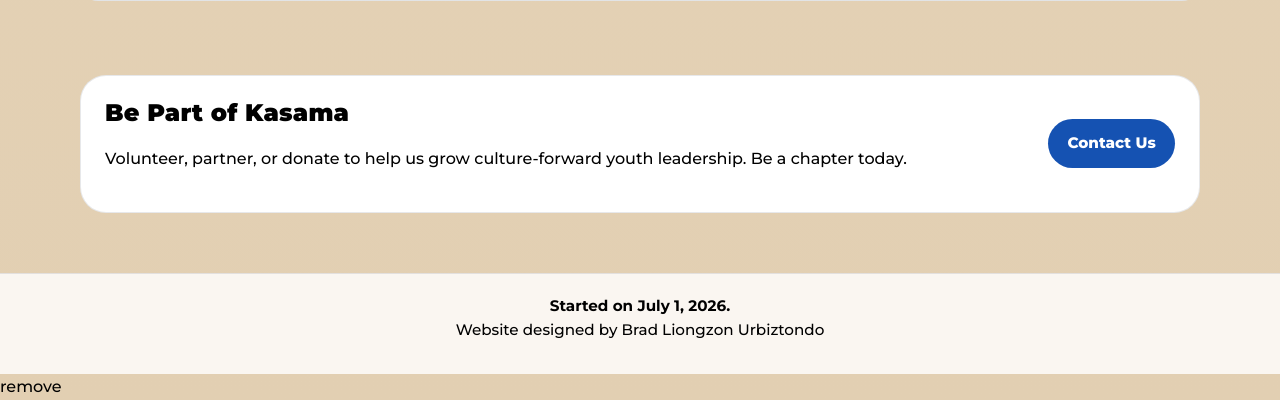
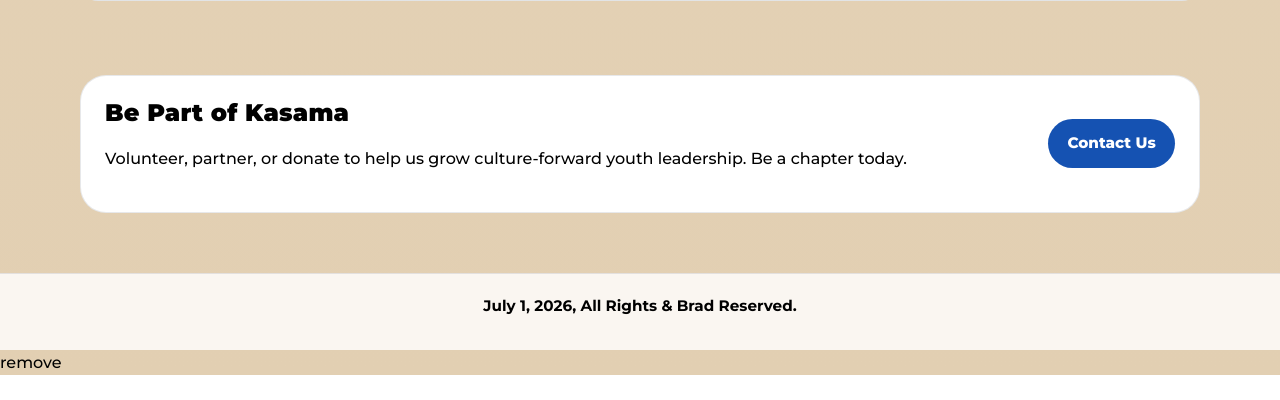
Before and after one commit to BradUrbiz/kasama, a Python web app: template templates/index.html in a window 1280 px wide. Shown: the part 1707-2107 px from the top of the page. After the commit the page ends 2082 px from the top, so only its background shows below. Run offline with Jinja, Linux system fonts and the light colour scheme; the template is opened without the code that fills it, so the values that code supplies are empty.

Commit message:
Remove name

```diff
--- a/templates/index.html
+++ b/templates/index.html
@@ -148,8 +148,7 @@
 
     <footer class="site-footer">
         <div class="shell">
-            <strong>Started on July 1, 2026.</strong><br>
-            Website designed by Brad Liongzon Urbiztondo
+            <strong>July 1, 2026, All Rights & Brad Reserved.</strong><br>
         </div>
     </footer>
 </body>
```
